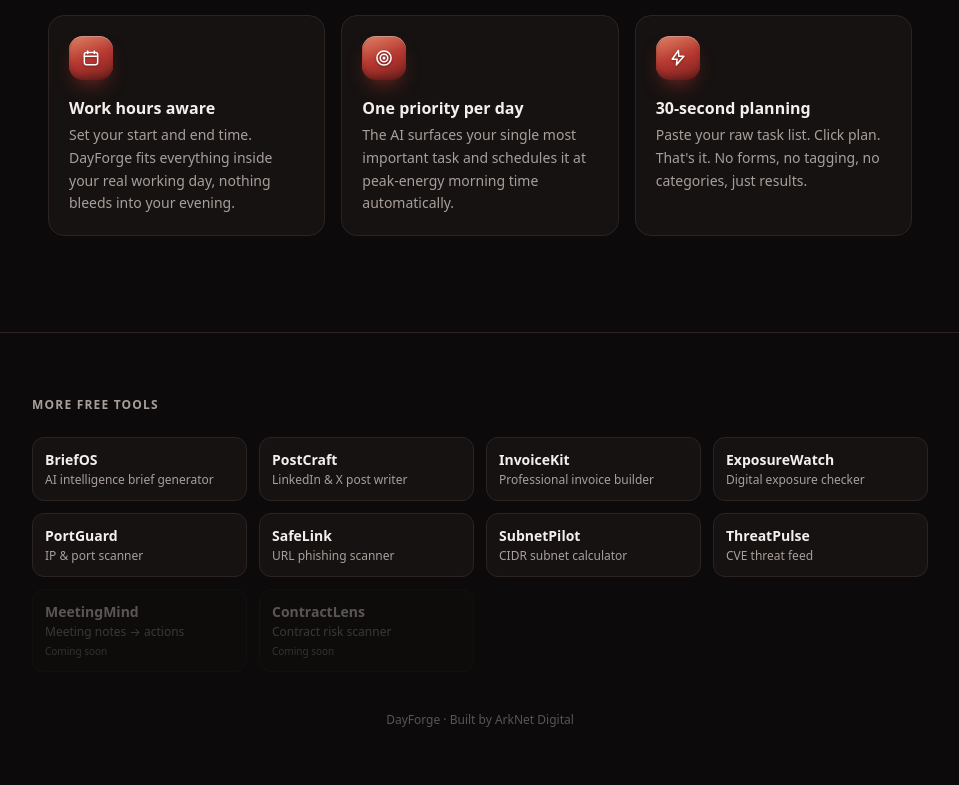
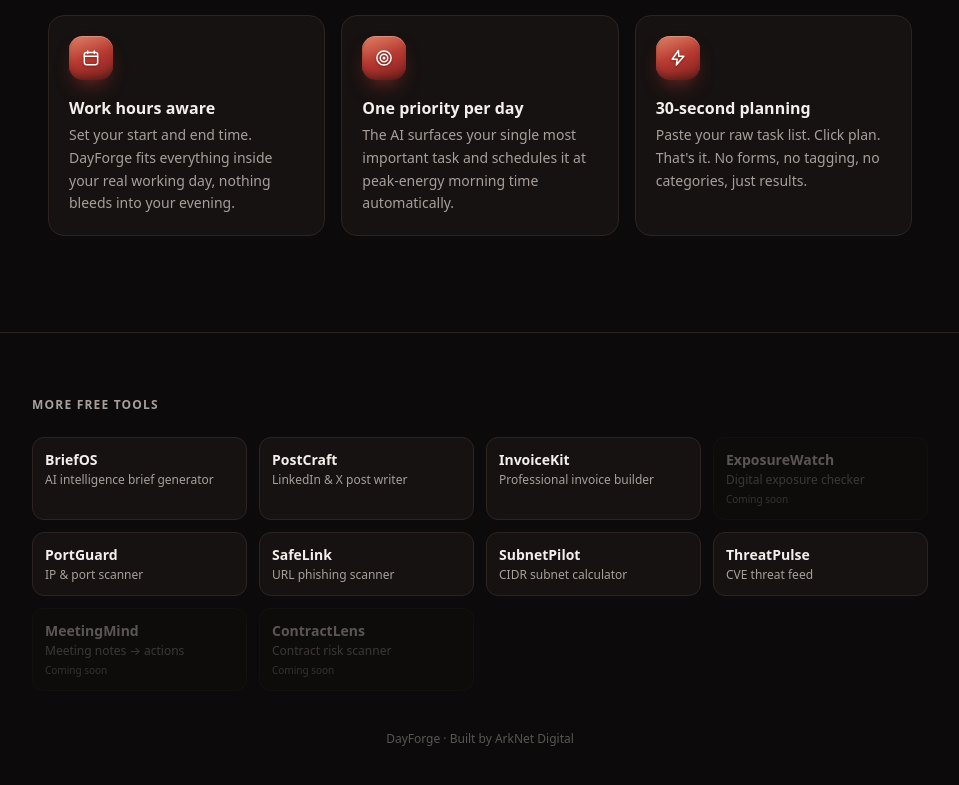
Before and after one commit to jayblast-spec/dayforge, a Next.js app: page / in a window 1280 px wide. Shown: the part 1780-2565 px from the top of the page, without its empty margins (160-1119 px from the left). Built offline with nearby package versions, Linux system fonts and the light colour scheme.

Commit message:
Fix stale ExposureWatch footer link (not Joy's deployment, mark not-live)

```diff
--- a/app/components/Footer.tsx
+++ b/app/components/Footer.tsx
@@ -2,7 +2,7 @@ const ALL_TOOLS = [
   { name: "BriefOS", desc: "AI intelligence brief generator", url: "https://briefos-silk.vercel.app", live: true },
   { name: "PostCraft", desc: "LinkedIn & X post writer", url: "https://postcraft-one.vercel.app", live: true },
   { name: "InvoiceKit", desc: "Professional invoice builder", url: "https://invoicekit-pi.vercel.app", live: true },
-  { name: "ExposureWatch", desc: "Digital exposure checker", url: "https://exposure-watch.vercel.app", live: true },
+  { name: "ExposureWatch", desc: "Digital exposure checker", url: null, live: false },
   { name: "PortGuard", desc: "IP & port scanner", url: "https://portguard-six.vercel.app", live: true },
   { name: "SafeLink", desc: "URL phishing scanner", url: "https://safelink-wheat.vercel.app", live: true },
   { name: "SubnetPilot", desc: "CIDR subnet calculator", url: "https://subnetpilot.vercel.app", live: true },
```
